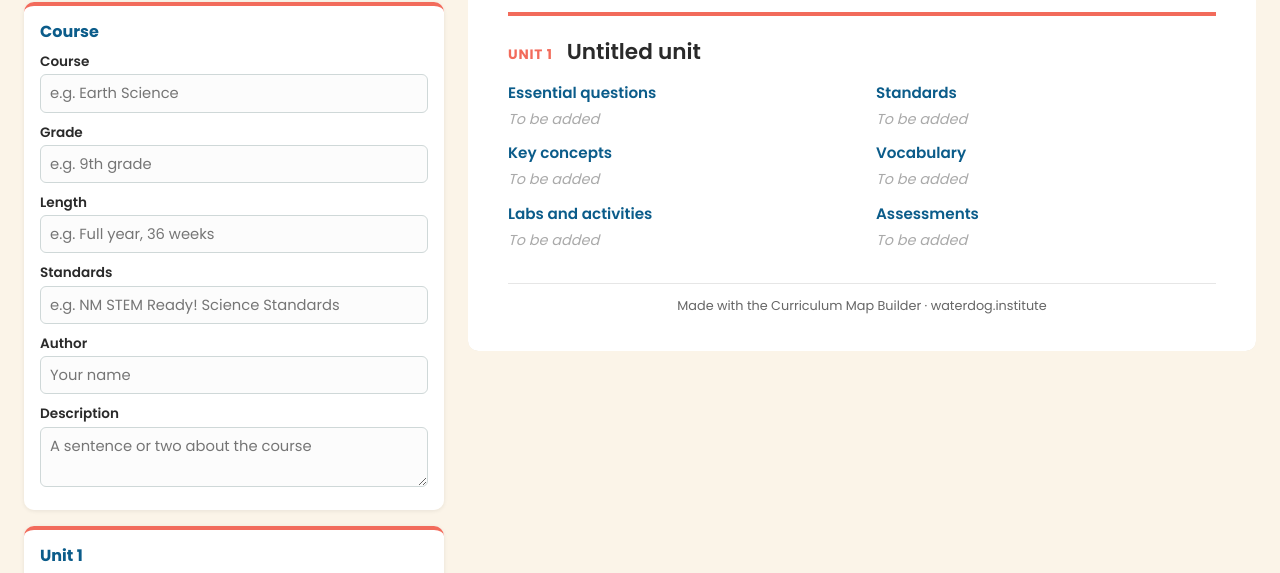
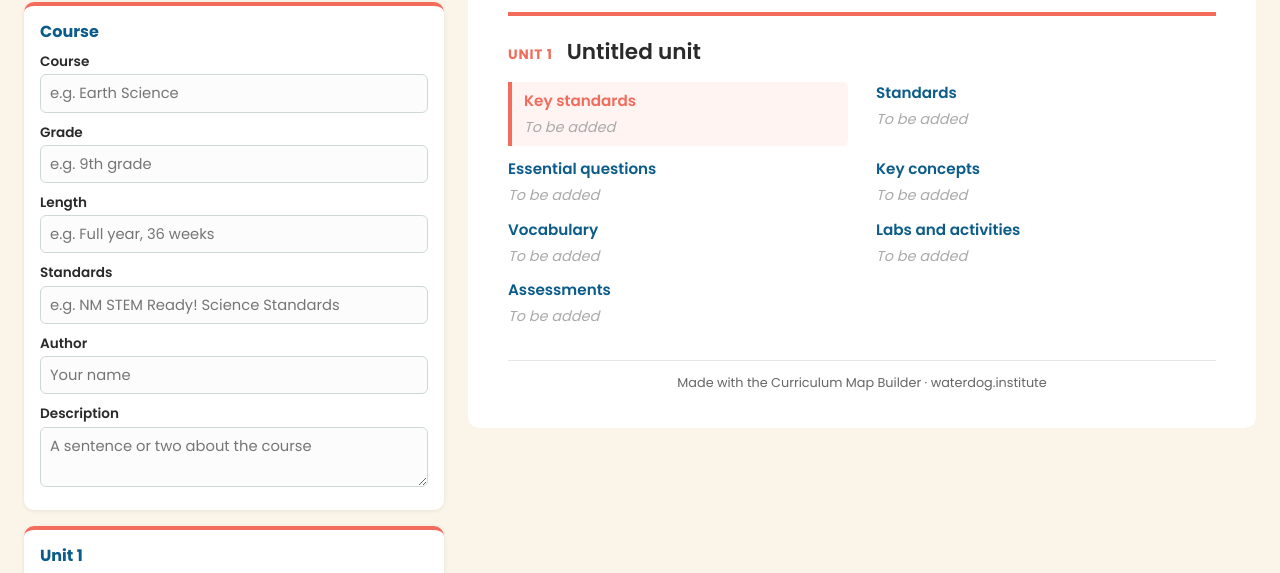
Before and after one commit to sjames91/curriculum-map-builder, a plain HTML site: page index.html in a window 1280 px wide. Shown: the part 213-786 px from the top of the page. Drawn offline with Linux system fonts and the light colour scheme.

Commit message:
Add Key standards to each unit, highlighted on the map; Standards now means the others a unit touches
Co-Authored-By: Claude Opus 5.5 <noreply@anthropic.com>

```diff
--- a/app.js
+++ b/app.js
@@ -13,10 +13,12 @@ const COURSE_FIELDS = [
   ["author", "Author", "Your name"],
 ];
 
-// Each unit field that holds a list, in the order it's shown, with its label.
+// Each unit field that holds a list, in the order it's shown: key, label, form hint.
+// Key standards are the few the unit teaches to mastery; Standards are the others it touches.
 const UNIT_LISTS = [
+  ["key_standards", "Key standards", "The standards this unit teaches to mastery, one per line"],
+  ["standards", "Standards", "Other standards this unit touches, one per line"],
   ["essential_questions", "Essential questions"],
-  ["standards", "Standards"],
   ["key_concepts", "Key concepts"],
   ["vocabulary", "Vocabulary"],
   ["activities", "Labs and activities"],
@@ -141,7 +143,7 @@ function renderEditor() {
     panel.append(field("Title", unit, "title", { placeholder: "Unit title" }));
     panel.append(field("Weeks", unit, "weeks", { placeholder: "e.g. 6" }));
     panel.append(field("Big idea", unit, "big_idea", { multiline: true, placeholder: "The main idea of the unit" }));
-    for (const [key, label] of UNIT_LISTS) panel.append(field(label, unit, key, { list: true }));
+    for (const [key, label, hint] of UNIT_LISTS) panel.append(field(label, unit, key, { list: true, placeholder: hint }));
     root.append(panel);
   });
 
@@ -173,8 +175,8 @@ function removeUnit(i) {
 
 // ---------- Preview ----------
 
-function renderList(label, items) {
-  const block = el("section", "unit-block");
+function renderList(key, label, items) {
+  const block = el("section", key === "key_standards" ? "unit-block key" : "unit-block");
   block.append(el("h4", null, label));
   if (!items.length) {
     block.append(el("p", "empty", "To be added"));
@@ -214,7 +216,7 @@ function renderPreview() {
     card.append(unitHead);
     if (unit.big_idea) card.append(el("p", "big-idea", unit.big_idea));
     const grid = el("div", "unit-grid");
-    for (const [key, label] of UNIT_LISTS) grid.append(renderList(label, unit[key]));
+    for (const [key, label] of UNIT_LISTS) grid.append(renderList(key, label, unit[key]));
     card.append(grid);
     root.append(card);
   });
--- a/style.css
+++ b/style.css
@@ -242,6 +242,21 @@ body {
   padding-left: 18px;
   font-size: 0.92rem;
 }
+/* Key standards: highlighted so the priority standards stand out */
+.unit-block.key {
+  padding: 8px 12px;
+  background: #fff4f2;
+  border-left: 4px solid var(--accent);
+  border-radius: 0 6px 6px 0;
+}
+.unit-block.key h4 { color: var(--accent); }
+.unit-block.key li { font-weight: 600; }
+@media print {
+  .unit-block.key {
+    -webkit-print-color-adjust: exact;
+    print-color-adjust: exact;
+  }
+}
 .unit-block .empty {
   margin: 0;
   font-size: 0.9rem;
```
Also changed, not shown: 1 other file.
